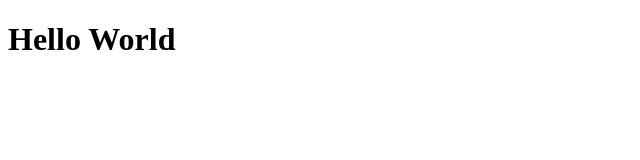
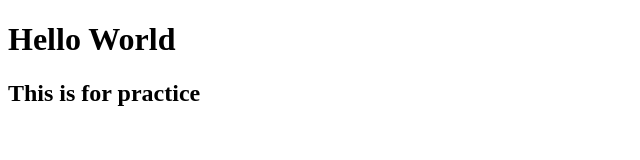
Before and after one commit to aag19867/project1, a plain HTML site: page index.html in a window 1280 px wide. Shown: the whole page, without its empty margins (0-640 px from the left). Drawn offline with Linux system fonts and the light colour scheme.

Commit message:
practice line

```diff
--- a/index.html
+++ b/index.html
@@ -8,5 +8,6 @@
 </head>
 <body>
     <h1>Hello World</h1>
+    <h2>This is for practice</h2>
 </body>
 </html>
```
